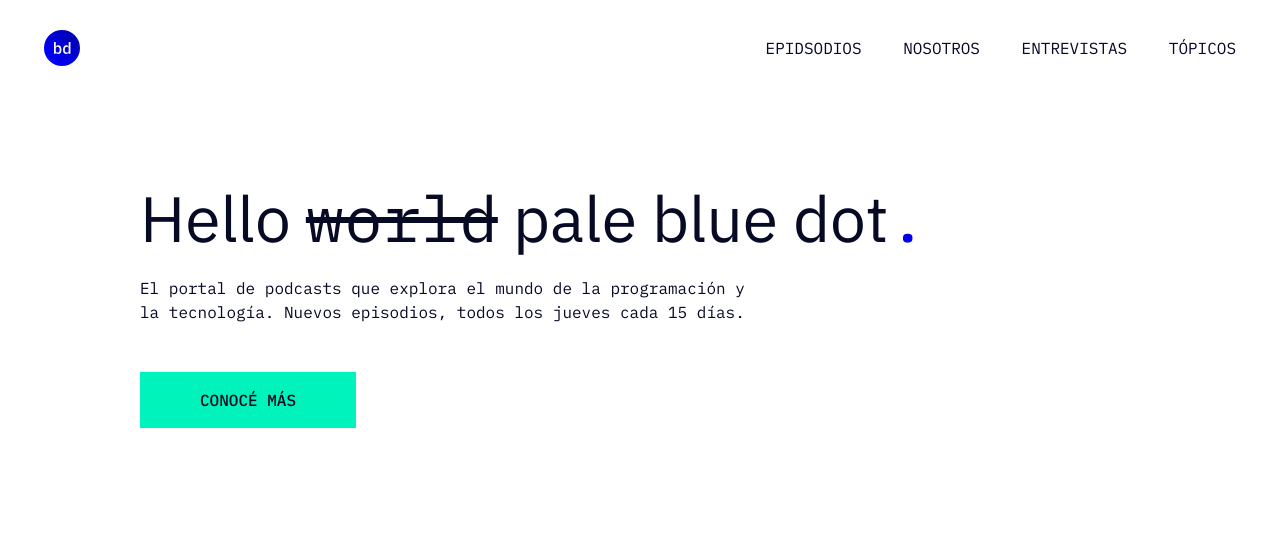
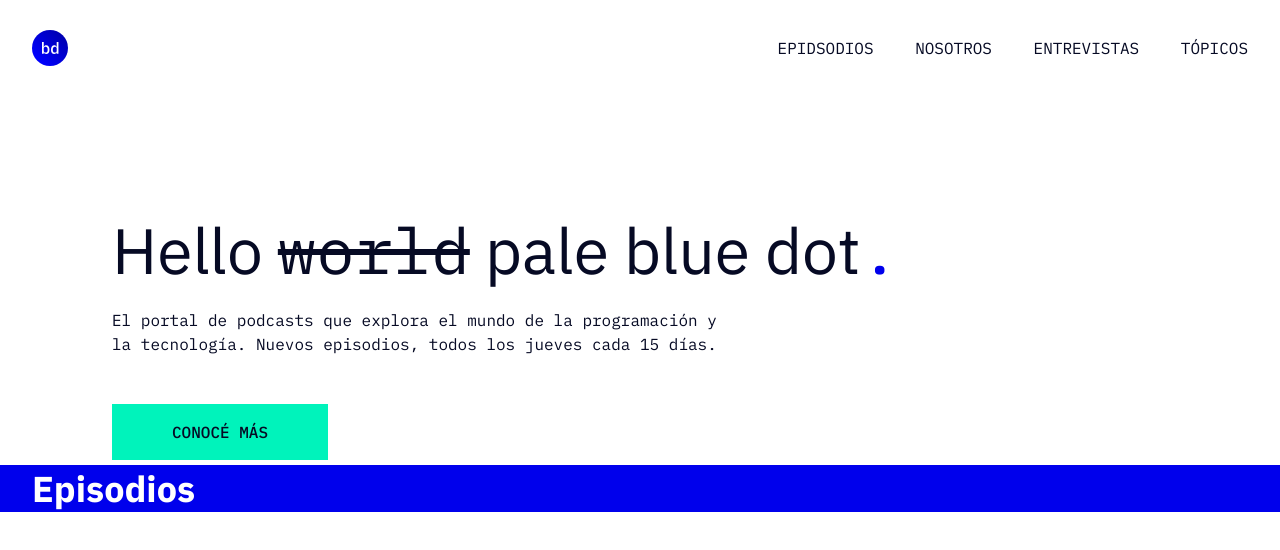
Before and after one commit to BrianBernal/BrianBernal.github.io, a website: page index.html in a window 1280 px wide. Drawn offline with Linux system fonts and the light colour scheme.

Commit message:
Prepare diagonal background: Delete main-container.

```diff
--- a/index.html
+++ b/index.html
@@ -12,7 +12,6 @@
 </head>
 
 <body>
-  <div class="main-container">
   <header>
     <img src="./images/logo.svg" class="logo" alt="Logo">
     <nav class="nav-list">
@@ -47,6 +46,10 @@
     </p>
     <button class="main-button">CONOCÉ MÁS</button>
   </section>
+  <div class="episodes-container">
+    <section>
+      <h2 class="title-episodes">Episodios</h2>
+    </section>
   </div>
 </body>
 
--- a/styles/UI-elements.css
+++ b/styles/UI-elements.css
@@ -21,13 +21,25 @@
   --text-color-active: rgba(6,10,36,0.56);
 }
 
+section, header, section, footer {
+  max-width: 1200px;
+  margin: 0 auto;
+}
+
+h1, h2, h3, h4, h5, h6 {
+  font-family: 'IBM Plex Sans', sans-serif;
+}
+
 h1 {
   margin: 1rem 0;
   font-size: 64px;
   letter-spacing: 0;
   font-weight: 400;
-  font-family: 'IBM Plex Sans', sans-serif;
   max-width: 85vw;
+}
+
+h2 {
+  font-size: 36px;
 }
 
 p {
@@ -67,12 +79,16 @@ button:hover {
 }
 
 
-@media (max-width: 571px){
+@media (max-width: 603px){
   * {
     font-size: 14px;
   }
 
   h1 {
+    font-size: 36px;
+  }
+
+  h2 {
     font-size: 36px;
   }
 
--- a/styles/header.css
+++ b/styles/header.css
@@ -6,6 +6,7 @@ header {
   padding: 3rem 0;
   padding-bottom: 0;
   background-color: var(--second-color);
+  max-width: 1240px;
 }
 
 /* Mobile Menu */
@@ -54,7 +55,7 @@ header {
 }
 
 #hamburger-input:checked ~ .nav-list-mobile {
-  transform: translateX(-1rem);
+  transform: translateX(0);
 }
 
 .nav-list a{
@@ -115,7 +116,7 @@ header {
   background: #00F3BB;
 }
 
-@media screen and (max-width: 571px) {
+@media screen and (max-width: 603px) {
   header {
     padding-top: 1rem;
   }
--- a/styles/main-content.css
+++ b/styles/main-content.css
@@ -1,16 +1,25 @@
-.main-container {
-  max-width: calc(1240px - 1rem);
-  margin: 0 auto;
-  padding: 0 1rem;
+@media (max-width: 1300px) {
+  section, header, section, footer {
+    margin: 0 2rem;
+  }
 }
 
-section {
-  padding: 7rem 5rem;
+@media (max-width: 400px) {
+  section, header, section, footer {
+    margin: 0 1rem;
+  }
 }
 
 /* First Section */
 section.hello {
-  margin: 0 1rem;
+  margin-top: 10rem;
+  margin-bottom: 5px;
+}
+
+@media (min-width: 800px) {
+  section.hello {
+    padding-left: 5rem;
+  }
 }
 
 .p-intro {
@@ -34,7 +43,7 @@ section.hello {
   margin-top: 1rem;
 }
 
-@media (max-width: 571px){
+@media (max-width: 603px){
   section {
     padding: 0;
   }
@@ -56,3 +65,13 @@ section.hello {
   }
 }
 /* End */
+
+/* Second Section */
+div.episodes-container {
+  background-color: var(--dark-color);
+}
+
+.title-episodes {
+  color: var(--second-color);
+}
+/* End */
```
Lines whose indentation alone changed are shown as unchanged.
